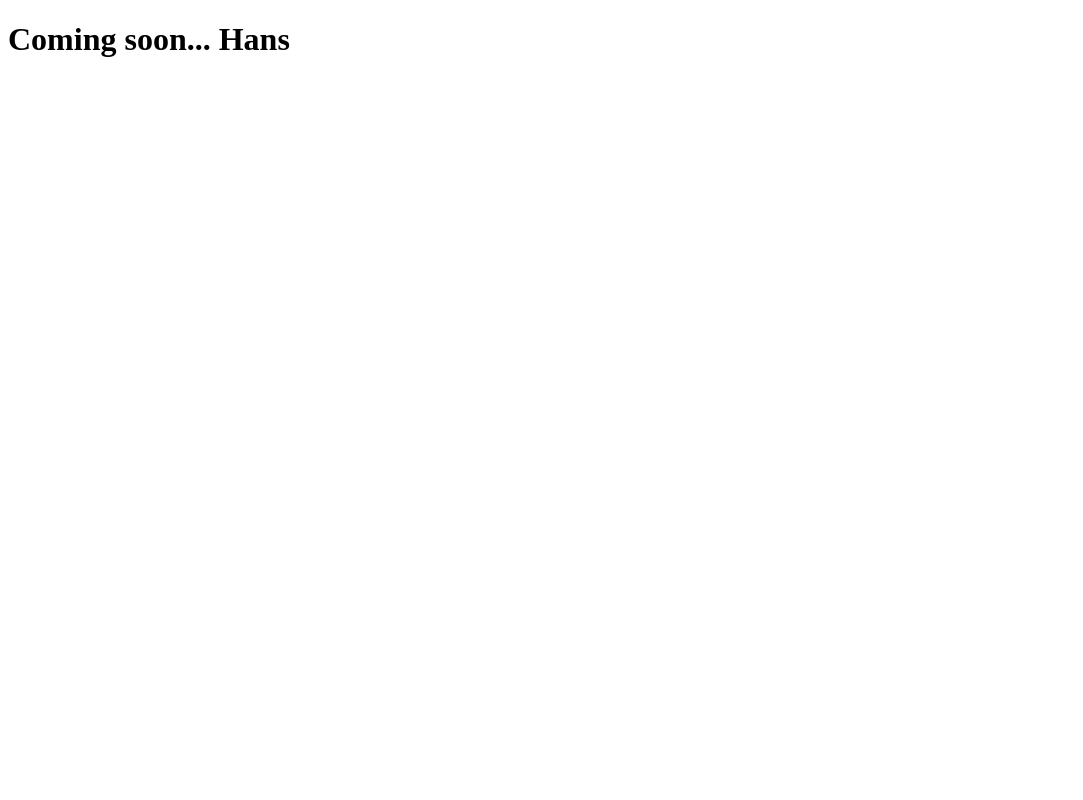
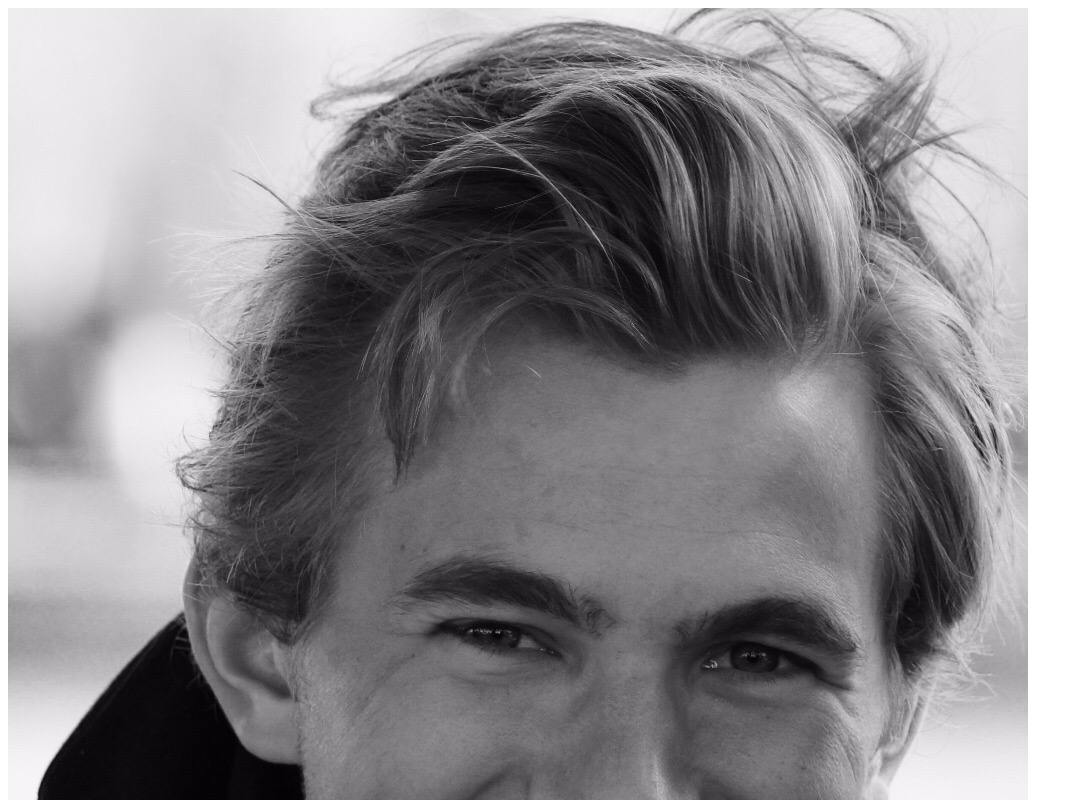
Before and after one commit to Hans-Conradt/git_101, a plain HTML site: page index.html in a window 1280 px wide. Shown: the top 800 px of the page, without its empty margins (0-1083 px from the left). Drawn offline with Linux system fonts and the light colour scheme.

Commit message:
picture added

```diff
--- a/index.html
+++ b/index.html
@@ -4,6 +4,7 @@
 	<title></title>
 </head>
 <body>
+	<img src="Hans.jpg">
 <h1>Coming soon... Hans</h1>
 </body>
 </html>
```
Also changed, not shown: Hans.jpg (added).
